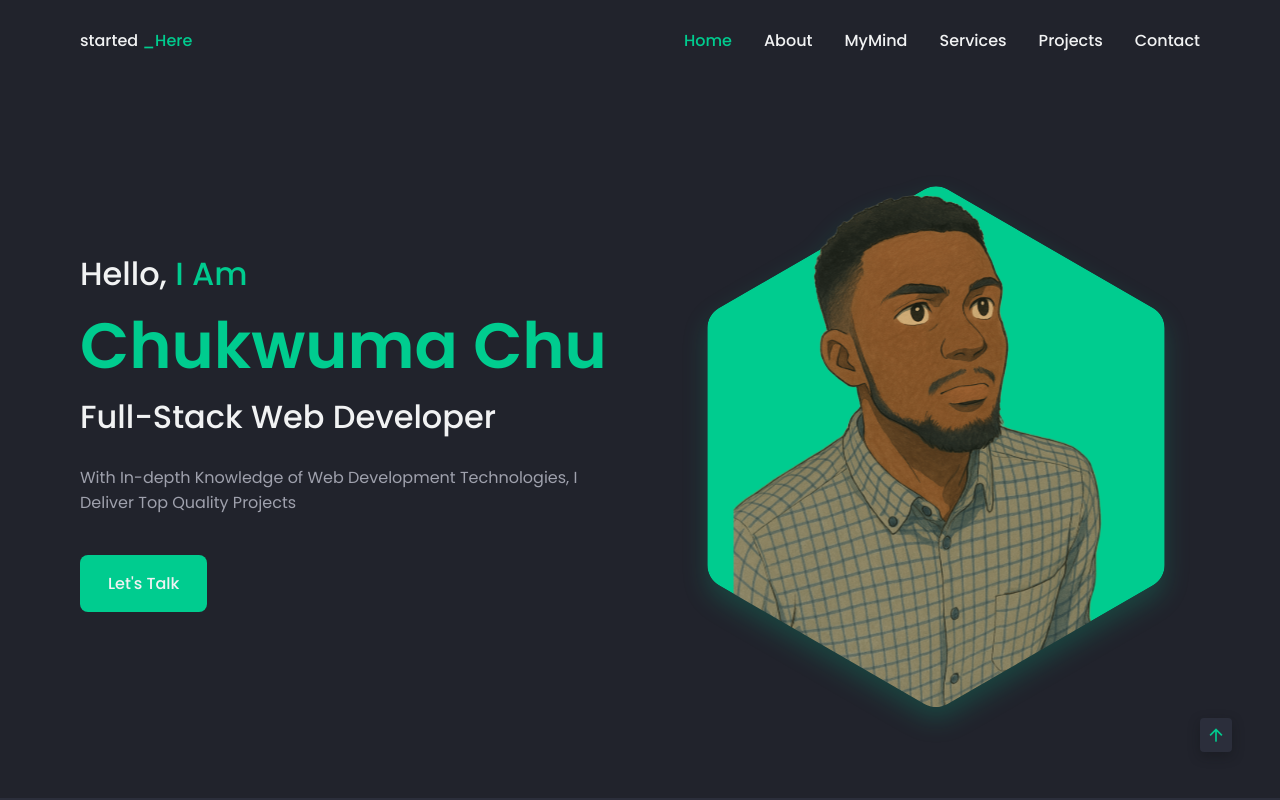
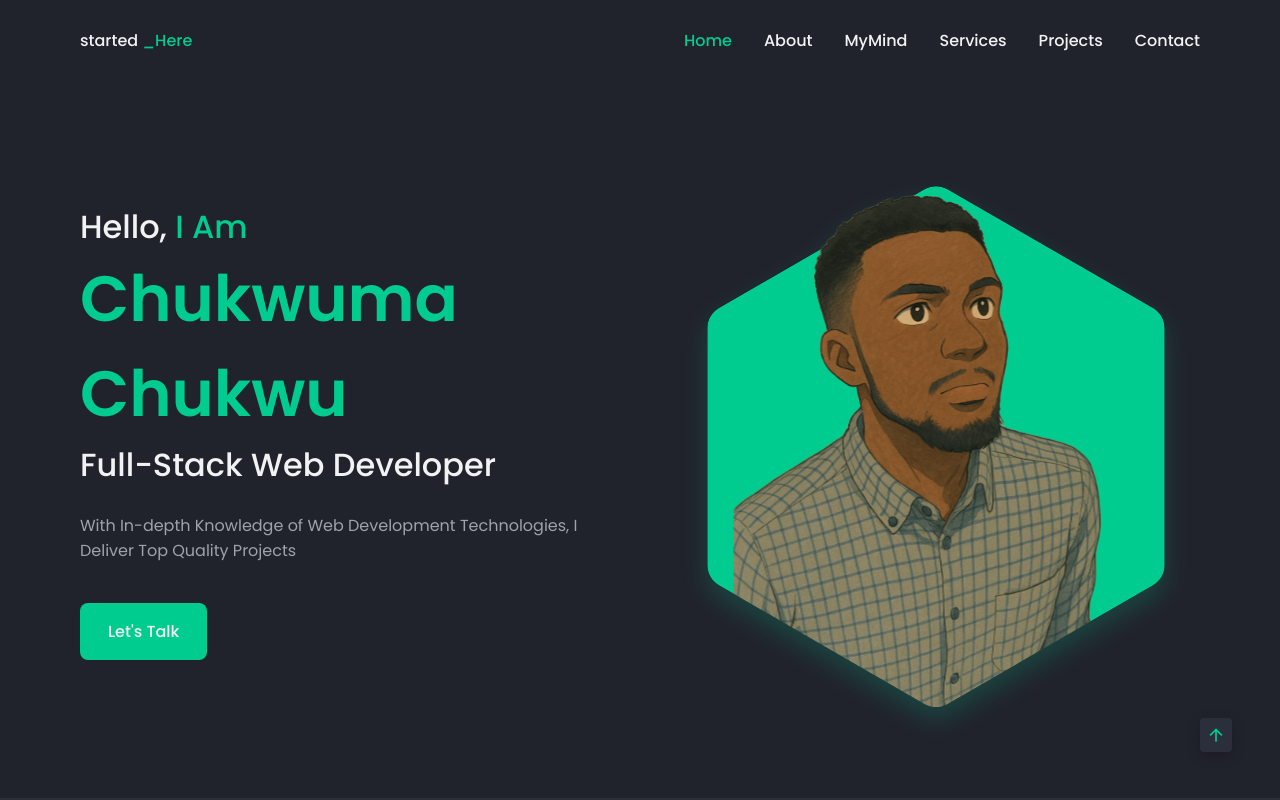
Before and after one commit to startedHere/my-vite-portfolio-project, a website: page index.html in a window 1280 px wide. Shown: the top 800 px of the page. Drawn offline with nearby package versions, Linux system fonts and the light colour scheme; no server answers.

Commit message:
Name Change

```diff
--- a/index.html
+++ b/index.html
@@ -104,7 +104,7 @@
 							Hello, <span>I Am</span>
 						</h3>
 
-						<h1 class="home__title">Chukwuma Chu</h1>
+						<h1 class="home__title">Chukwuma Chukwu</h1>
 
 						<h3 class="home__education">Full-Stack Web Developer</h3>
 
```
